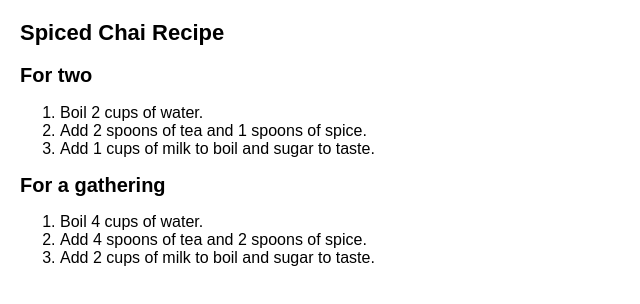
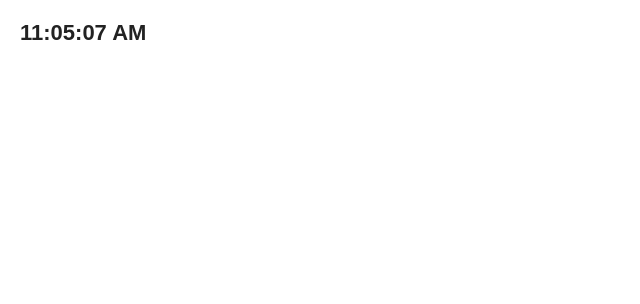
Before and after one commit to inai17ibar/react-sample-app, a React (Create React App) app: page / in a window 1280 px wide. Shown: the top 304 px of the page, without its empty margins (0-640 px from the left). Built offline with nearby package versions, Linux system fonts and the light colour scheme.

Commit message:
Return JSX className field without using DOM.

```diff
--- a/src/App.css
+++ b/src/App.css
@@ -49,3 +49,12 @@ ul {
 ul { padding: 0px 10px; }
 
 img { width: 100px; height: 100px; border-radius: 50%; }
+
+.day {
+  background: #fff;
+  color: #222;
+}
+.night {
+  background: #222;
+  color: #fff;
+}
--- a/src/App.js
+++ b/src/App.js
@@ -1,24 +1,22 @@
 import React from 'react';
 import './App.css';
+import Clock from './Clock';
+import { useState, useEffect } from 'react';
 
-function Recipe({ drinkers }) {
-  return (
-    <ol>
-      <li>Boil {drinkers} cups of water.</li>
-      <li>Add {drinkers} spoons of tea and {0.5 * drinkers} spoons of spice.</li>
-      <li>Add {0.5 * drinkers} cups of milk to boil and sugar to taste.</li>
-    </ol>
-  );
+function useTime() {
+  const [time, setTime] = useState(() => new Date());
+  useEffect(() => {
+    const id = setInterval(() => {
+      setTime(new Date());
+    }, 1000);
+    return () => clearInterval(id);
+  }, []);
+  return time;
 }
 
 export default function App() {
+  const time = useTime();
   return (
-    <section>
-      <h1>Spiced Chai Recipe</h1>
-      <h2>For two</h2>
-      <Recipe drinkers={2} />
-      <h2>For a gathering</h2>
-      <Recipe drinkers={4} />
-    </section>
+    <Clock time={time} />
   );
 }
--- a/src/Clock.js
+++ b/src/Clock.js
@@ -1,9 +1,16 @@
 import React from 'react';
 
-export default function Clock({ color, time }) {
-    return (
-      <h1 style={{ color: color }}>
-        {time}
-      </h1>
-    );
+export default function Clock({ time }) {
+  let hours = time.getHours();
+  let className;
+  if (hours >= 0 && hours <= 6) {
+    className = 'night';
+  } else {
+    className = 'day';
   }
+  return (
+    <h1 className={className}>
+      {time.toLocaleTimeString()}
+    </h1>
+  );
+}
```
